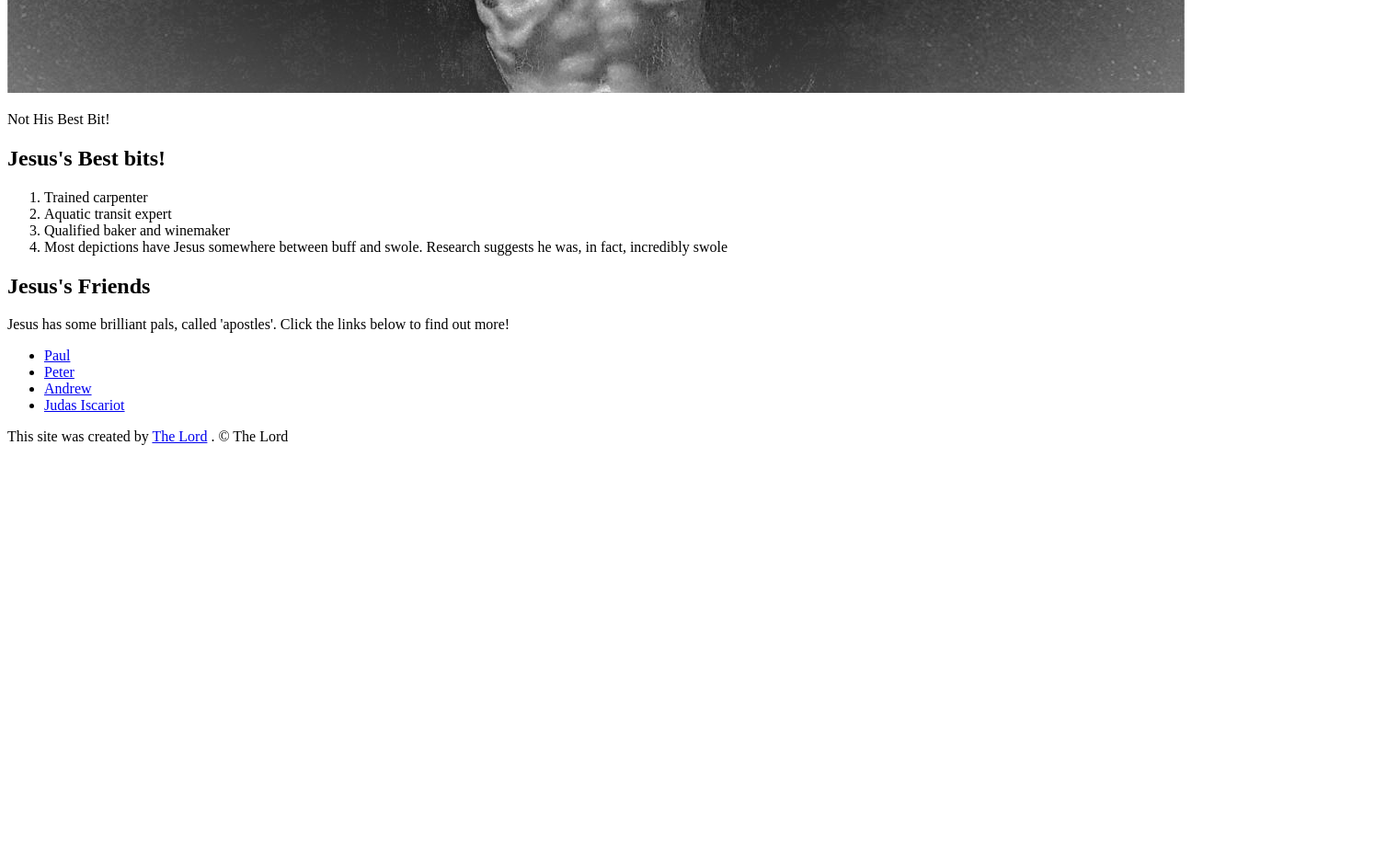
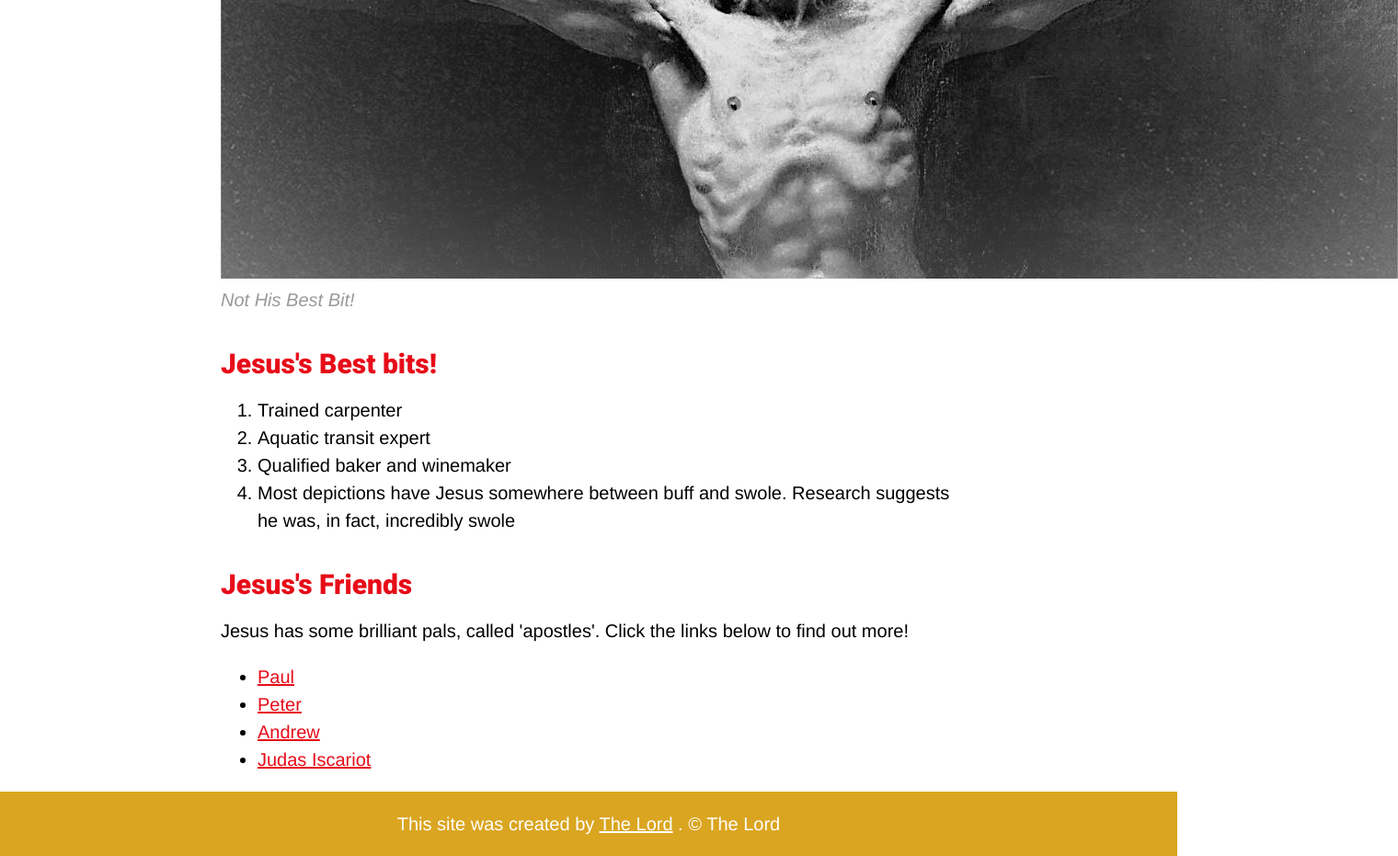
Before and after one commit to zedco-bit/cartoon-hero, a plain HTML site: page index.html in a window 1280 px wide. Shown: the part 1000-1931 px from the top of the page at 92% size, 1520 px wide, since content can reach past the window. Before the commit the page ends 1500 px from the top, so only its background shows below. Drawn offline with Linux system fonts and the light colour scheme.

Commit message:
wrote css for characters website

```diff
--- /dev/null
+++ b/css/hero.css
@@ -0,0 +1,78 @@
+body{
+	margin: 0;
+	font-family: helvetica, arial, sans-serif;
+	font-size: 20px;
+	line-height: 30px;
+}
+
+
+header{
+	background-color: goldenrod;
+	text-align: center;
+	padding-top: 50px;
+	padding-bottom: 50px;
+}
+
+h1, h2{
+	font-family: 'Roboto', sans-serif;
+}
+
+header h1{
+	color: white;
+	font-size: 50px
+
+}
+
+header img {
+    border-radius: 250px;
+    border: 10px white;
+}
+
+
+main{
+	max-width: 800px;
+	margin: 0 auto;
+	padding: 0 20px;
+}
+
+main-img{
+	max-width:100%%;
+}
+
+h2{
+	font-size: 30px;
+	color: #e70c19;
+	margin: 40px 0 10px;
+}
+
+a{
+	color: #e70c19;
+}
+a:hover{
+	color: white;
+	background-color: goldenrod
+}
+
+footer{
+	background-color: goldenrod;
+	text-align: center;
+	color: white;
+	padding: 20px
+}
+
+footer p{
+	margin: 0px;
+}
+
+footer a{
+	color: white;
+}
+footer a:hover{
+	opacity: .5;
+}
+
+p.caption{
+	color: #999999;
+	font-style: italic;
+	margin-top: 0px;
+}
--- a/index.html
+++ b/index.html
@@ -3,6 +3,8 @@
 <head>
 	<title>JESUS CHRIST</title>
 	<link rel="icon" href="img/jesus-avatar.jpeg">
+	<link href="https://fonts.googleapis.com/css2?family=Roboto:wght@900&display=swap" rel="stylesheet">
+	<link rel="stylesheet" type="text/css" href="css/hero.css">
 </head>
 <body>
 	<!-- header element -->
@@ -16,7 +18,7 @@
 		<h2>ABOUT JESUS</h2>
 		<p>Jesus Christ, born 0BC, son of Mary and Joseph (also, God). Part of the Holy Trinity, a gang comprising Jesus, his Father, God, and a friend, nicknamed, The Holy Spirit</p>
 		<img src="img/jesus-big.jpg">
-		<p>Not His Best Bit!</p>
+		<p class="caption">Not His Best Bit!</p>
 
 		<!-- Best bits -->
 		<h2>Jesus's Best bits!</h2>
```
